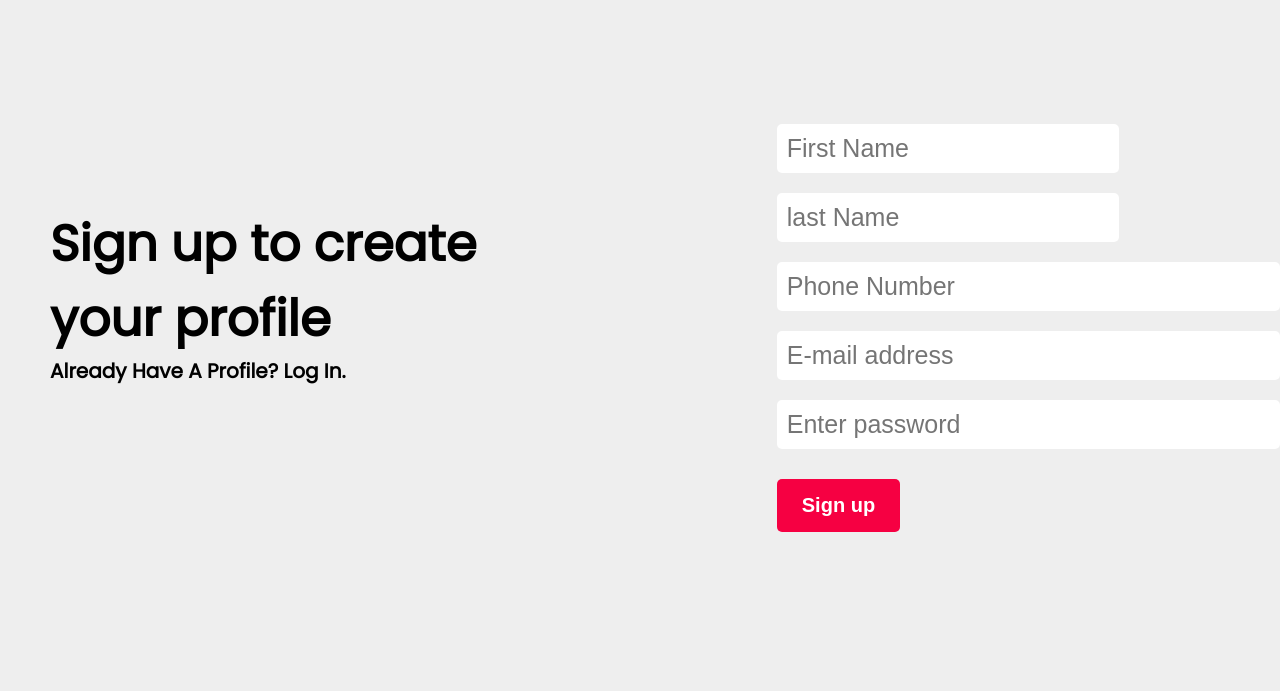
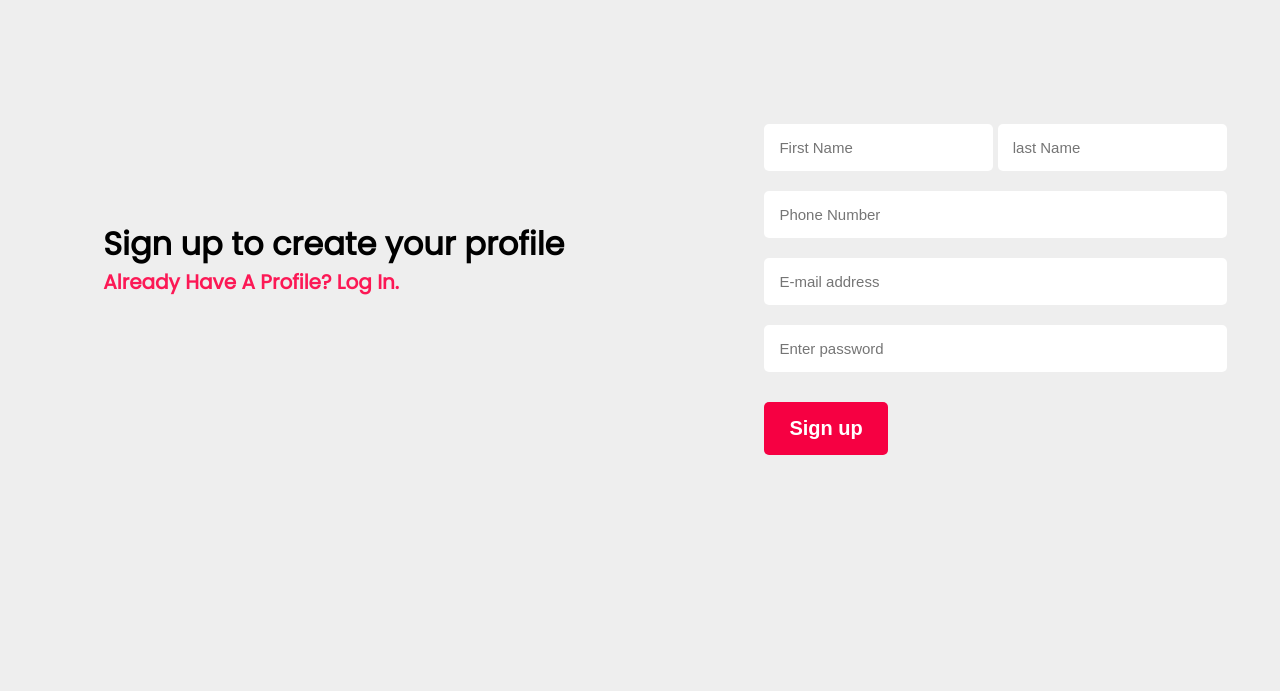
Before and after one commit to E-vek/study-overseas, a website: page index.html in a window 1280 px wide. Shown: the part 3620-4311 px from the top of the page. Drawn offline with nearby package versions, Linux system fonts and the light colour scheme.

Commit message:
minor changes

```diff
--- a/style/login-signup.css
+++ b/style/login-signup.css
@@ -15,6 +15,66 @@
     width: 100%;
     /* background: linear-gradient(to right, #3a7bd5, #3a6073); */
 }
+
+/******* Fonts Import Start **********/
+@import url('https://fonts.googleapis.com/css2?family=Poppins&family=Raleway&display=swap');
+/********* Fonts Face CSS End **********/
+
+* {
+    margin: 0px;
+    padding: 0px;
+  }
+
+  body {
+    font-size: 16px;
+  }
+
+  .clear {
+    clear: both;
+  }
+
+
+  ul,
+  ol {
+    list-style: none;
+  }
+
+  a {
+    text-decoration: none;
+    color: inherit;
+    outline: none;
+    transition: all 0.4s ease-in-out;
+    -webkit-transition: all 0.4s ease-in-out;
+  }
+
+  a:focus,
+  a:active,
+  a:visited,
+  a:hover {
+    text-decoration: none;
+    outline: none;
+  }
+
+  a:hover {
+    color: #5ae15a;
+  }
+
+  h2 {
+    margin-bottom: 48px;
+    padding-bottom: 16px;
+    /* font-size: 20px; */
+    line-height: 28px;
+    font-weight: 700;
+    position: relative;
+    text-transform: capitalize;
+    color: #fc1855;
+  }
+
+  h3 {
+    margin: 0 0 10px;
+    font-size: 28px;
+    line-height: 36px;
+  }
 
 .sign-up-form button {
     padding: 15px 25px;
@@ -38,7 +98,7 @@
 .form-text{
     padding: 50px 0px 50px 50px;
     margin-right: 200px;
-    font-size: 25px;
+    /* font-size: 25px; */
 }
 
 .form{
@@ -55,12 +115,12 @@
 }
 
 .sign-up-form input{
-    padding: 10px;
+    padding: 15px;
     margin: 0px 0px 20px 0px;
     border: none;
     outline: none;
     border-radius: 5px;
-    font-size: 25px;
+    font-size: 15px;
 }
 
 .form-element a{
```
